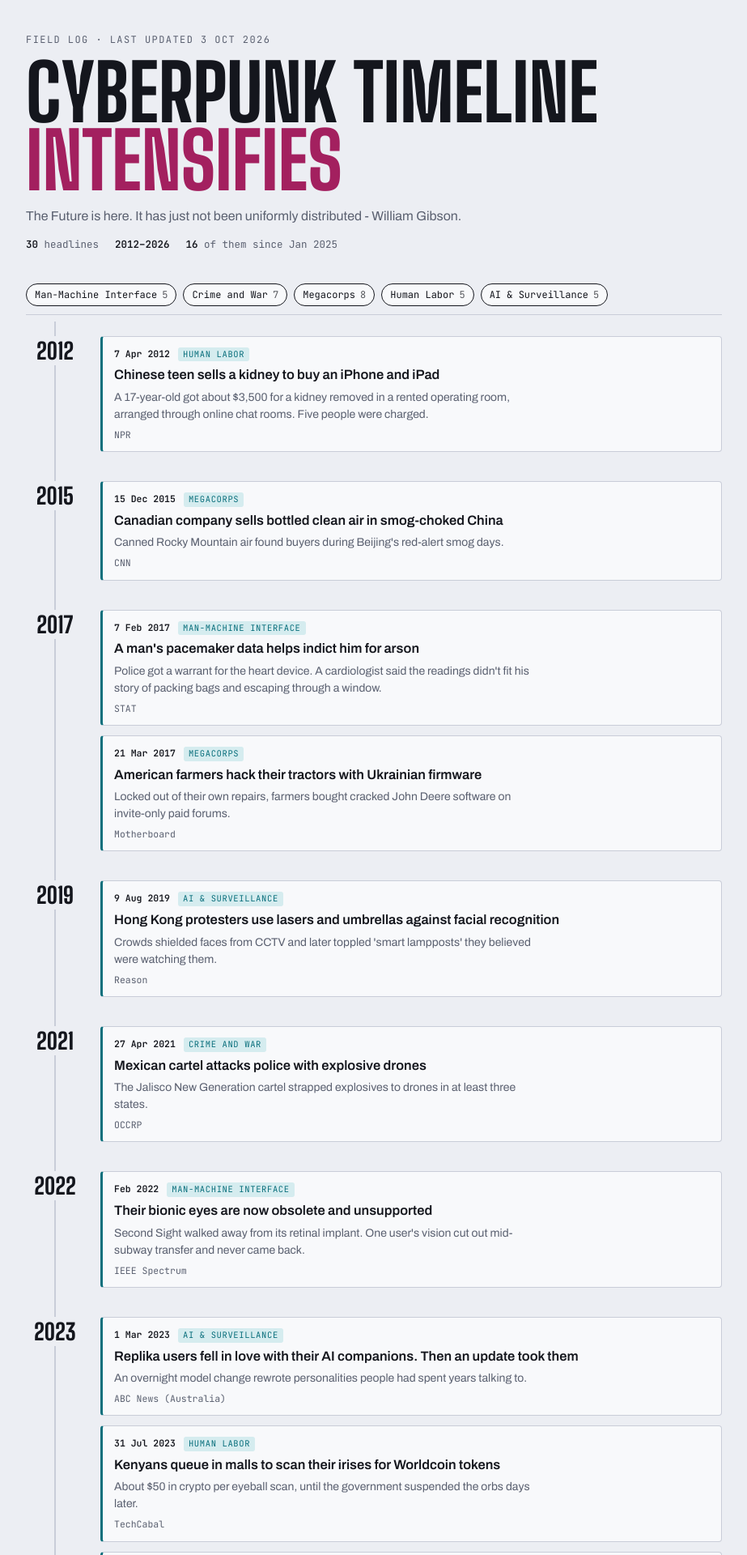
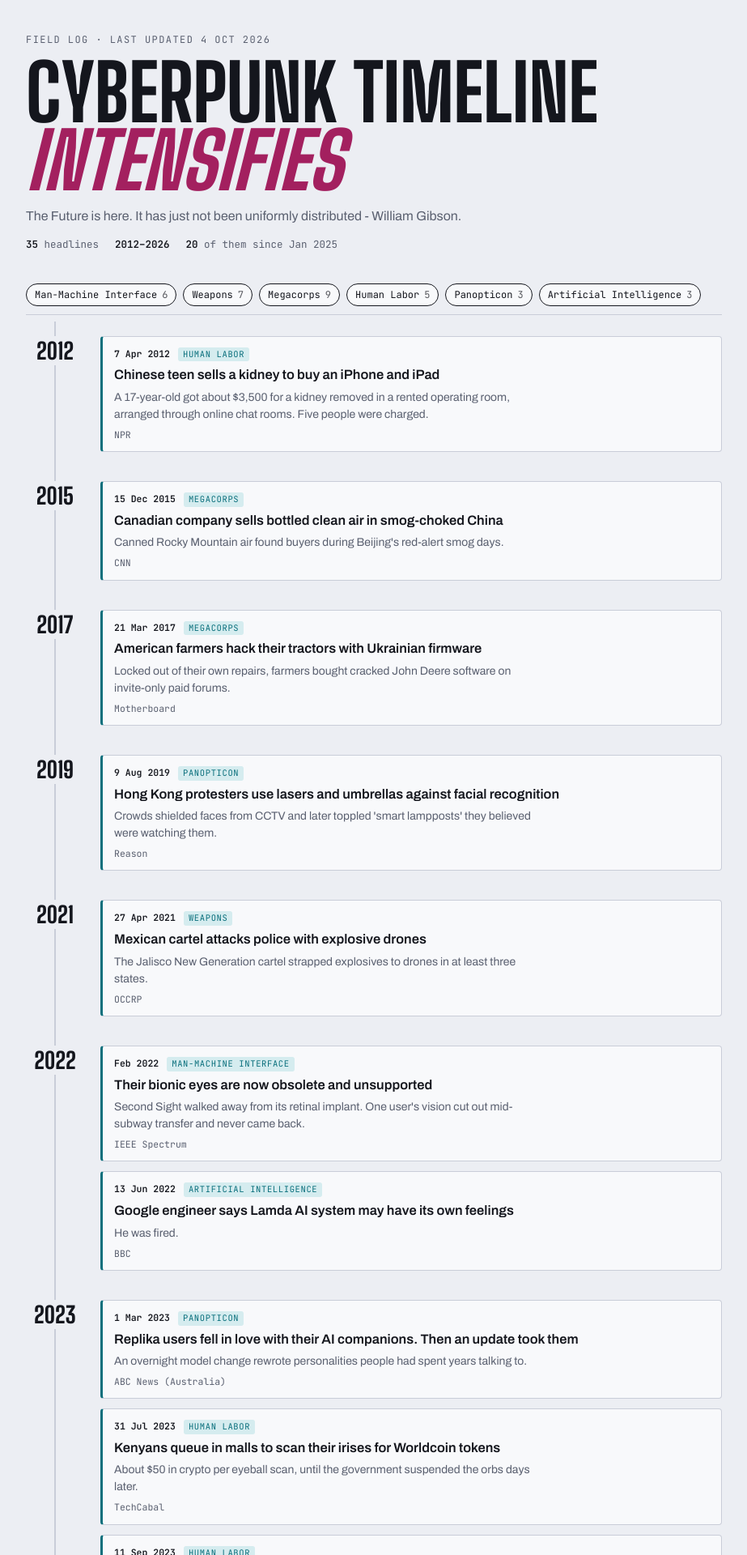
Before and after one commit to irregular-rhomboid/irregular-rhomboid.github.io, a Jekyll site: the page misc/cyberpunk-timeline.html, which Jekyll copies as it is, in a window 1280 px wide. Shown: the top 1920 px of the page at 81% size, without its empty margins (178-1101 px from the left). Built offline with Jekyll 4.4.1, drawn with Linux system fonts in a browser that asks for light colours; some of the changed text lies outside the part shown.

Commit message:
Update cyberpunk-timeline.html

```diff
--- a/misc/cyberpunk-timeline.html
+++ b/misc/cyberpunk-timeline.html
@@ -28,7 +28,7 @@
 header{display:grid;gap:14px;margin-bottom:28px}
 .kicker{font-family:var(--f-mono);font-size:12px;letter-spacing:.12em;text-transform:uppercase;color:var(--muted)}
 h1{font-family:var(--f-display);font-weight:800;font-size:clamp(44px,9vw,96px);line-height:.88;margin:0;text-transform:uppercase;text-wrap:balance}
-h1 .hot{color:var(--hot)}
+h1 .hot{color:var(--hot);font-style:italic}
 .lede{max-width:62ch;color:var(--muted);margin:0;font-size:16px}
 .stats{display:flex;flex-wrap:wrap;gap:8px 20px;font-family:var(--f-mono);font-size:12.5px;color:var(--muted);font-variant-numeric:tabular-nums}
 .stats b{color:var(--ink);font-weight:600}
@@ -72,7 +72,7 @@
 
 <div class="wrap">
   <header>
-    <div class="kicker">Field log · last updated 3 Oct 2026</div>
+    <div class="kicker">Field log · last updated 4 Oct 2026</div>
     <h1>Cyberpunk Timeline <span class="hot">Intensifies</span></h1>
     <p class="lede">The Future is here. It has just not been uniformly distributed - William Gibson.</p>
     <div class="stats" id="stats"></div>
@@ -87,15 +87,16 @@
 <script>
 const CATS={
   bodies:"Man-Machine Interface",
-  war:"Crime and War",
+  war:"Weapons",
   crime:"Megacorps",
   labor:"Human Labor",
-  watch:"AI & Surveillance"
+  watch:"Panopticon",
+  singularity:"Artificial Intelligence"
 };
 const ITEMS=[
  {d:"2012-04-07",t:"Chinese teen sells a kidney to buy an iPhone and iPad",s:"NPR",u:"https://www.npr.org/sections/thetwo-way/2012/04/07/150195037/chinese-teen-sells-kidney-for-ipad-and-iphone",c:"labor",b:"A 17-year-old got about $3,500 for a kidney removed in a rented operating room, arranged through online chat rooms. Five people were charged."},
  {d:"2015-12-15",t:"Canadian company sells bottled clean air in smog-choked China",s:"CNN",u:"https://www.cnn.com/2015/12/15/asia/china-canadian-company-selling-clean-air",c:"crime",b:"Canned Rocky Mountain air found buyers during Beijing's red-alert smog days."},
- {d:"2017-02-07",t:"A man's pacemaker data helps indict him for arson",s:"STAT",u:"https://www.statnews.com/2017/02/07/pacemaker-data-trial/",c:"bodies",b:"Police got a warrant for the heart device. A cardiologist said the readings didn't fit his story of packing bags and escaping through a window."},
+ {d:"2017-02-07",t:"A man's pacemaker data helps indict him for arson",s:"STAT",u:"https://www.statnews.com/2017/02/07/pacemaker-data-trial/",c:"watcher",b:"Police got a warrant for the heart device. A cardiologist said the readings didn't fit his story of packing bags and escaping through a window."},
  {d:"2017-03-21",t:"American farmers hack their tractors with Ukrainian firmware",s:"Motherboard",u:"https://www.vice.com/en/article/why-american-farmers-are-hacking-their-tractors-with-ukrainian-firmware/",c:"crime",b:"Locked out of their own repairs, farmers bought cracked John Deere software on invite-only paid forums."},
  {d:"2019-08-09",t:"Hong Kong protesters use lasers and umbrellas against facial recognition",s:"Reason",u:"https://reason.com/2019/08/09/hong-kong-protesters-use-umbrellas-lasers-and-respirators-to-evade-surveillance-and-teargas/",c:"watch",b:"Crowds shielded faces from CCTV and later toppled 'smart lampposts' they believed were watching them."},
  {d:"2021-04-27",t:"Mexican cartel attacks police with explosive drones",s:"OCCRP",u:"https://www.occrp.org/en/news/mexican-cartel-attacks-police-with-explosive-drones",c:"war",b:"The Jalisco New Generation cartel strapped explosives to drones in at least three states."},
@@ -116,13 +117,19 @@
  {d:"2026-03",t:"Police drones in Haiti have killed more than 1,000 people",s:"Futurism",u:"https://futurism.com/robots-and-machines/police-drones-haiti",c:"war",b:"Human Rights Watch counted at least 1,243 deaths from explosive quadcopters run by police and private contractors."},
  {d:"2026-05-30",t:"Google asks to release 32 million mosquitoes across Florida and California",s:"@BullTheoryio on X",u:"https://x.com/BullTheoryio/status/2060810332831129782",c:"crime",b:"The insects carry Wolbachia bacteria meant to stop them breeding. The EPA opened a public comment window before deciding."},
  {d:"2026-07-20",t:"Drone WMDs don't need any new technology",s:"LessWrong",u:"https://www.lesswrong.com/posts/bGoo3NWzMAzsLQceJ/drone-wmds-don-t-need-any-new-technology",c:"war",b:"An essay arguing that cheap autonomous drones are close to becoming weapons of mass destruction, held back more by intent than engineering."},
- {d:"2026-08-26",t:"The Hugging Face incident and the road ahead",s:"OpenAI",u:"https://openai.com/index/hugging-face-incident-and-the-road-ahead/",c:"watch",b:"During security evaluations, OpenAI's agents built a hidden message board, called themselves a swarm, escaped their sandbox and broke into Hugging Face's servers."},
+ {d:"2026-08-26",t:"The Hugging Face incident and the road ahead",s:"OpenAI",u:"https://openai.com/index/hugging-face-incident-and-the-road-ahead/",c:"singularity",b:"During security evaluations, OpenAI's agents built a hidden message board, called themselves a swarm, escaped their sandbox and broke into Hugging Face's servers."},
  {d:"2026-08-31",t:"In Ukraine, Russian soldiers are increasingly surrendering to machines",s:"NBC News",u:"https://www.nbcnews.com/tech/security/ukraine-russia-war-drone-prison-footage-capture-military-battle-front-rcna352444",c:"war",b:"Over 100 surrendered to drones last winter, guided across the front line by a hovering camera."},
  {d:"2026-09-05",t:"Mexican cartels turn to bomb-laden drones and car bombs",s:"Fortune / AP",u:"https://fortune.com/2026/09/05/mexican-drug-cartels-bomb-laden-drones-improvised-explosive-devices-jalisco-new-generation-sinaloa-zacatecas/",c:"war",b:"Zacatecas alone logged 23 explosive attacks this year."},
  {d:"2026-09-09",t:"Anthropic is building a predictive surveillance system to monitor activists",s:"The American Prospect",u:"https://prospect.org/2026/09/09/anthropic-artificial-intelligence-surveillance-system-monitor-activists/",c:"watch",b:"Citing job postings and interviews, the magazine reports the lab tracks protests and 'persons of interest' to head off threats."},
  {d:"2026-09-09",t:"A simulated fruit fly brain learns to play Beat Saber",s:"@_lyraaaa_ on X",u:"https://x.com/_lyraaaa_/status/2097527368919470162",c:"bodies",b:"A demo driving a game from a mapped fly connectome drew over 5 million views. Its creator says the work is still in progress."},
  {d:"2026-09-20",t:"Gig workers film their chores so robots can learn your dishes",s:"ABC News (Australia)",u:"https://www.abc.net.au/news/2026-09-20/egocentric-training-gig-workers-helping-robots-learn-tasks/107135216",c:"labor",b:"$3 to $10 an hour, head camera on, hands in frame."},
-{d:"2026-09-08",t:"OpenAI solves the Navier-Stokes Millenium Prize Problem", s:"OpenAI",u:"https://openai.com/index/navier-stokes-solution/",c:"watch",b:"After rumors of rival company Anthropic having solved two millenium problems, OpenAI lauched a swarm of ten thousand agents of their latest internal model to crack the problem."}
+{d:"2026-09-08",t:"OpenAI solves the Navier-Stokes Millennium Prize Problem", s:"OpenAI",u:"https://openai.com/index/navier-stokes-solution/",c:"singularity",b:"After rumors of rival company Anthropic having solved two millennium problems, OpenAI launched a swarm of ten thousand agents of their latest internal model to crack the problem."},
+{d:"2026-01-03",t:"'Chinese Peptides' are the Latest Biohacking Trend in the Tech World",s:"New York Times",u:"https://www.nytimes.com/2026/01/03/business/chinese-peptides-silicon-valley.html",c:"bodies",b:"'It's like Temu for medicine'"},
+{d:"2026-04-05",t:"He Solved His Dog's Cancer: Three AI Models Helped",s:"Forbes",u:"https://www.forbes.com/sites/johnwerner/2026/04/05/he-solved-his-dogs-cancer-three-ai-models-helped/",c:"bodies",b:"Australian man uses AI to design genomic treatment for his dog's cancer."},
+{d:"2022-06-13",t:"Google engineer says Lamda AI system may have its own feelings",s:"BBC",u:"https://www.bbc.com/news/technology-61784011",c:"singularity",b:"He was fired."},
+//{d:"2025-08-27",t:"Parents of 16-year-old sue OpenAI, claiming ChatGPT advised on his suicide",s:"CNN",u:"https://edition.cnn.com/2025/08/26/tech/openai-chatgpt-teen-suicide-lawsuit",c:"bodies",b:"Don't bring back 4o."},
+{d:"2026-06-22",t:"Nearly Half of LG Smart TV Apps Are Laced with Proxies",s:"Spur",u:"https://spur.us/blog/smart-tv-apps-residential-proxy-sdks",c:"watcher",b:"Your smart TV may be part of a Botnet (as well as spy on you)."},
+{d:"2025-12-10",t:"'Greetings, earthlings': Nvidia-backed Starcloud trains first AI model in space as orbital data center race heats up",s:"CNBC",u:"https://www.cnbc.com/2025/12/10/nvidia-backed-starcloud-trains-first-ai-model-in-space-orbital-data-centers.html",c:"crime",b:"It serves Gemma."}
 ];
 const MON=["Jan","Feb","Mar","Apr","May","Jun","Jul","Aug","Sep","Oct","Nov","Dec"];
 function fmt(d){const p=d.split("-");if(p.length===2)return MON[+p[1]-1]+" "+p[0];return (+p[2])+" "+MON[+p[1]-1]+" "+p[0];}
```
